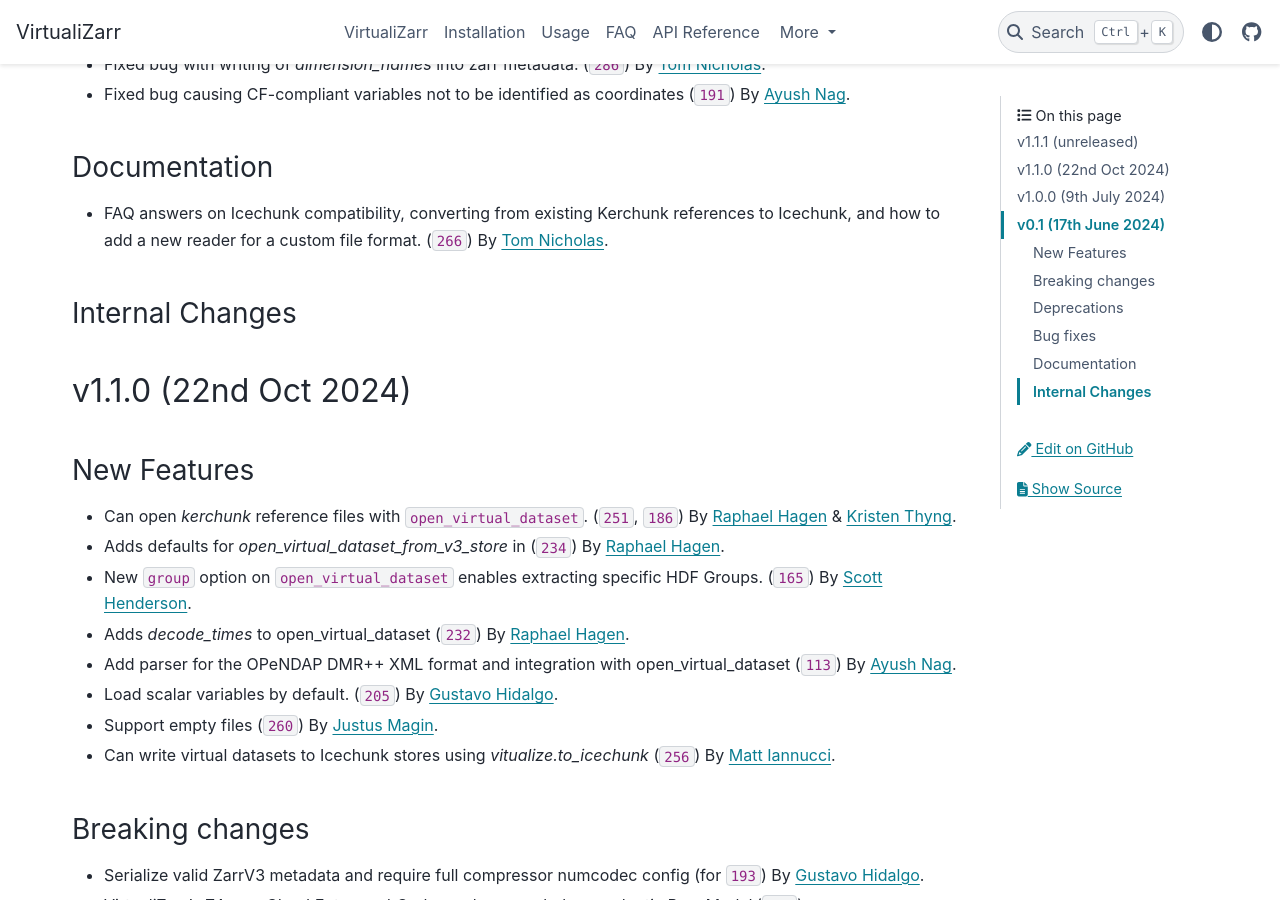
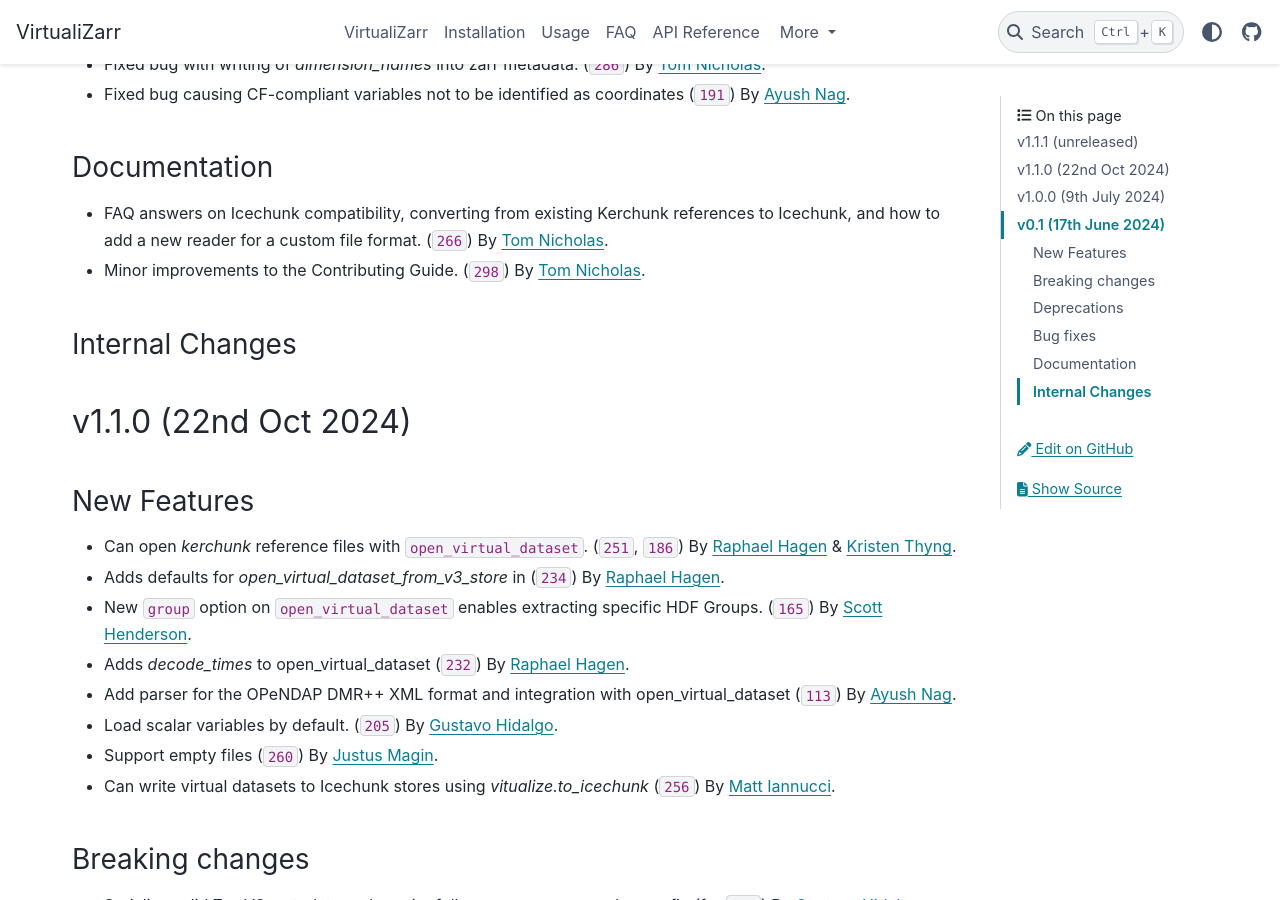
Before and after one commit to zarr-developers/VirtualiZarr, a Sphinx documentation site: the page built from docs/releases.rst, in a window 1280 px wide and 900 px high, scrolled down 618 px. Built offline with Sphinx 7.4.7 and the PyData theme 0.15.4, drawn with Linux system fonts in a browser that asks for light colours; cross-references to code outside the pages are shown as plain code.

Commit message:
release note

```diff
--- a/docs/releases.rst
+++ b/docs/releases.rst
@@ -33,6 +33,8 @@
 
 - FAQ answers on Icechunk compatibility, converting from existing Kerchunk references to Icechunk, and how to add a new reader for a custom file format.
   (:pull:`266`) By `Tom Nicholas <https://github.com/TomNicholas>`_.
+- Minor improvements to the Contributing Guide.
+  (:pull:`298`) By `Tom Nicholas <https://github.com/TomNicholas>`_.
 
 Internal Changes
 ~~~~~~~~~~~~~~~~
```
